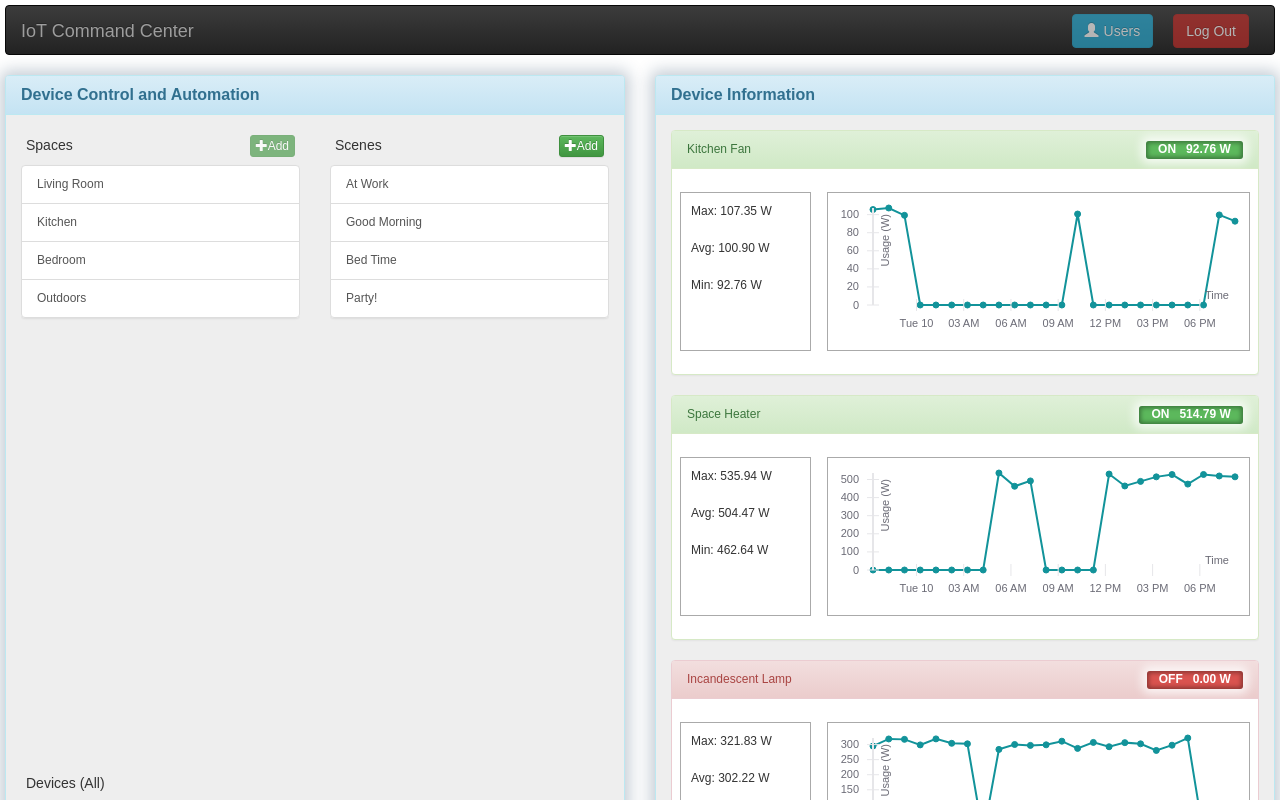
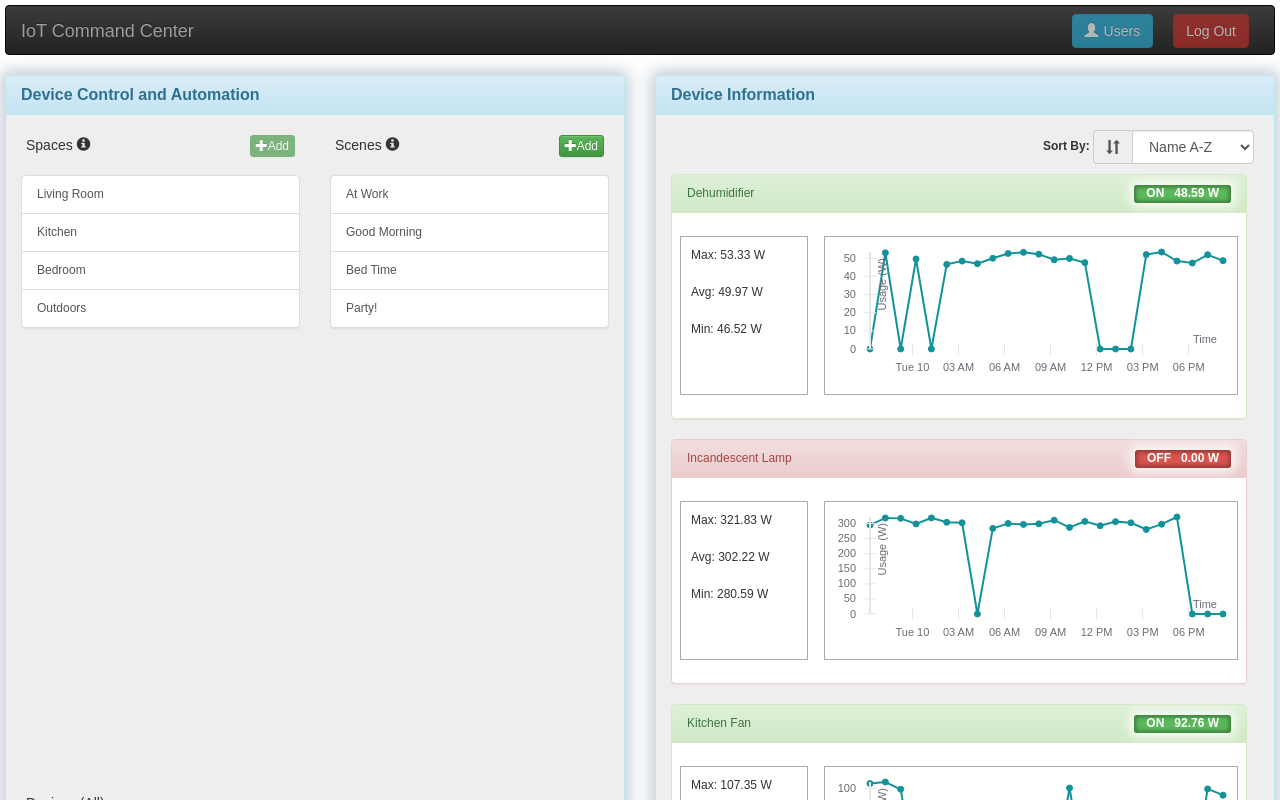
Before and after one commit to AndrewTBurks/IoTCommandCenter, a React (Create React App) app: page / in a window 1280 px wide. Built offline with nearby package versions, Linux system fonts and the light colour scheme.

Commit message:
Add sort functionality to device list (name or power usage for now) #18
also added info glyphicon to scenes and spaces labels

```diff
--- a/src/App.css
+++ b/src/App.css
@@ -52,6 +52,7 @@ body {
 .listHeader .listTitle {
     display: inline-block;
     font-size: 1.75vmin;
+    margin-bottom: 10px;
 }
 
 .deviceList .device {
--- a/src/components/control-automation/AppendableList.js
+++ b/src/components/control-automation/AppendableList.js
@@ -26,7 +26,7 @@ class AppendableList extends Component {
       <div className="appendableList" style={{height: "100%"}}>
         <div className="listHeader">
             <OverlayTrigger placement="top" overlay={tooltipComponent}>
-              <div className="listTitle">{name}</div>
+              <div className="listTitle">{name} {tooltip ? (<Glyphicon glyph="info-sign" />) : ''}</div>
             </OverlayTrigger>
           <Button
             bsSize="xsmall"
--- a/src/components/information/DeviceInfo.js
+++ b/src/components/information/DeviceInfo.js
@@ -6,24 +6,12 @@ import AddScenePanel from '../control-automation/AddScenePanel'
 class DeviceInfo extends Component {
   constructor(props) {
     super(props);
-    this.state = { info: props.info, status: props.status, data: props.data, width: 500 };
-
-    this.height = null;
-
-    this.saveElem = this.saveElem.bind(this);
+    this.state = { info: props.info, status: props.status, data: props.data };
   }
 
   static getDerivedStateFromProps(nextProps, prevState) {
     // just overwrite old state completely with new props
-    return { info: nextProps.info, status: nextProps.status };
-  }
-
-  componentDidMount() {
-    this.setState({ width: this.div.clientWidth })
-  }
-
-  saveElem(element) {
-    this.div = element;
+    return { info: nextProps.info, status: nextProps.status, data: nextProps.data };
   }
 
   render() {
--- a/src/components/information/DeviceInfoList.js
+++ b/src/components/information/DeviceInfoList.js
@@ -1,4 +1,8 @@
 import React, { Component } from 'react';
+
+import { Form, FormGroup, InputGroup, FormControl, ControlLabel, Glyphicon} from 'react-bootstrap';
+import { ButtonToolbar, ToggleButtonGroup, ToggleButton} from 'react-bootstrap';
+
 import DeviceInfo from './DeviceInfo'
 
 class DeviceInfoList extends Component {
@@ -6,21 +10,71 @@ class DeviceInfoList extends Component {
     super(props);
     this.state = {
       devices: props.devices,
-      data: props.data
+      data: props.data,
+      order: "nameA"
     };
+
+    let avg = (data) => {
+      return data.reduce((a, b) => a + b) / data.length
+    };
+
+    this.sortBy = {
+      "nameA": (a, b) => a.info.name.localeCompare(b.info.name),
+      "nameZ": (a, b) => b.info.name.localeCompare(a.info.name),
+      "powerA": (a, b) => {
+        let aData = this.state.data.get(a.info.name).map(x => x.power).filter(val => val !== 0);
+        let bData = this.state.data.get(b.info.name).map(x => x.power).filter(val => val !== 0);
+        if (!aData.length) return -1;
+        if (!bData.length) return 1;
+        return avg(aData) - avg(bData);
+      },
+      "powerD": (a, b) => {
+        let aData = this.state.data.get(a.info.name).map(x => x.power).filter(val => val !== 0);
+        let bData = this.state.data.get(b.info.name).map(x => x.power).filter(val => val !== 0);
+        if (!aData.length) return 1;
+        if (!bData.length) return -1;
+        return avg(bData) - avg(aData);
+      }
+    }
+
+    this.sortChanged = this.sortChanged.bind(this);
+  }
+
+  sortChanged(e) {
+    this.setState({order: e.target.value});
   }
 
   render() {
     let { devices, data } = this.state;
-    return (
-      <div style={{overflowY: "scroll", maxHeight: "100%"}}>
-        {
-          devices.map((device, i) => (
-            <DeviceInfo key={i} info={device.info} status={device.status} data={data.get(device.info.name)}/>
-          ))
-        }
-      </div>
-    );
+    return <div style={{ display: "flex", justifyContent: "center", flexDirection: "column", maxHeight: "100%" }}>
+        <div className="listHeader" style={{ textAlign: "right", marginBottom: "10px", padding: "0 5px" }}>
+          <Form inline>
+            <FormGroup controlId="formControlsSelect">
+              <ControlLabel>Sort By: </ControlLabel> <InputGroup>
+                <InputGroup.Addon>
+                  <Glyphicon glyph="sort" />{" "}
+                </InputGroup.Addon>
+                <FormControl componentClass="select" placeholder="Sort By:" onChange={this.sortChanged}>
+                  <option value="nameA">Name A-Z</option>
+                  <option value="nameZ">Name Z-A</option>
+                  <option value="powerA">Power Asc</option>
+                  <option value="powerD">Power Desc</option>
+                </FormControl>
+              </InputGroup>
+            </FormGroup>
+          </Form>
+        </div>
+        <div style={{ width: "98%", display: "flex", flex: "1", flexDirection: "column", overflowY: "scroll" }}>
+          {devices.sort(this.sortBy[this.state.order]).map((device, i) => (
+            <DeviceInfo
+              key={i}
+              info={device.info}
+              status={device.status}
+              data={data.get(device.info.name)}
+            />
+          ))}
+        </div>
+      </div>;
   }
 }
 
```
